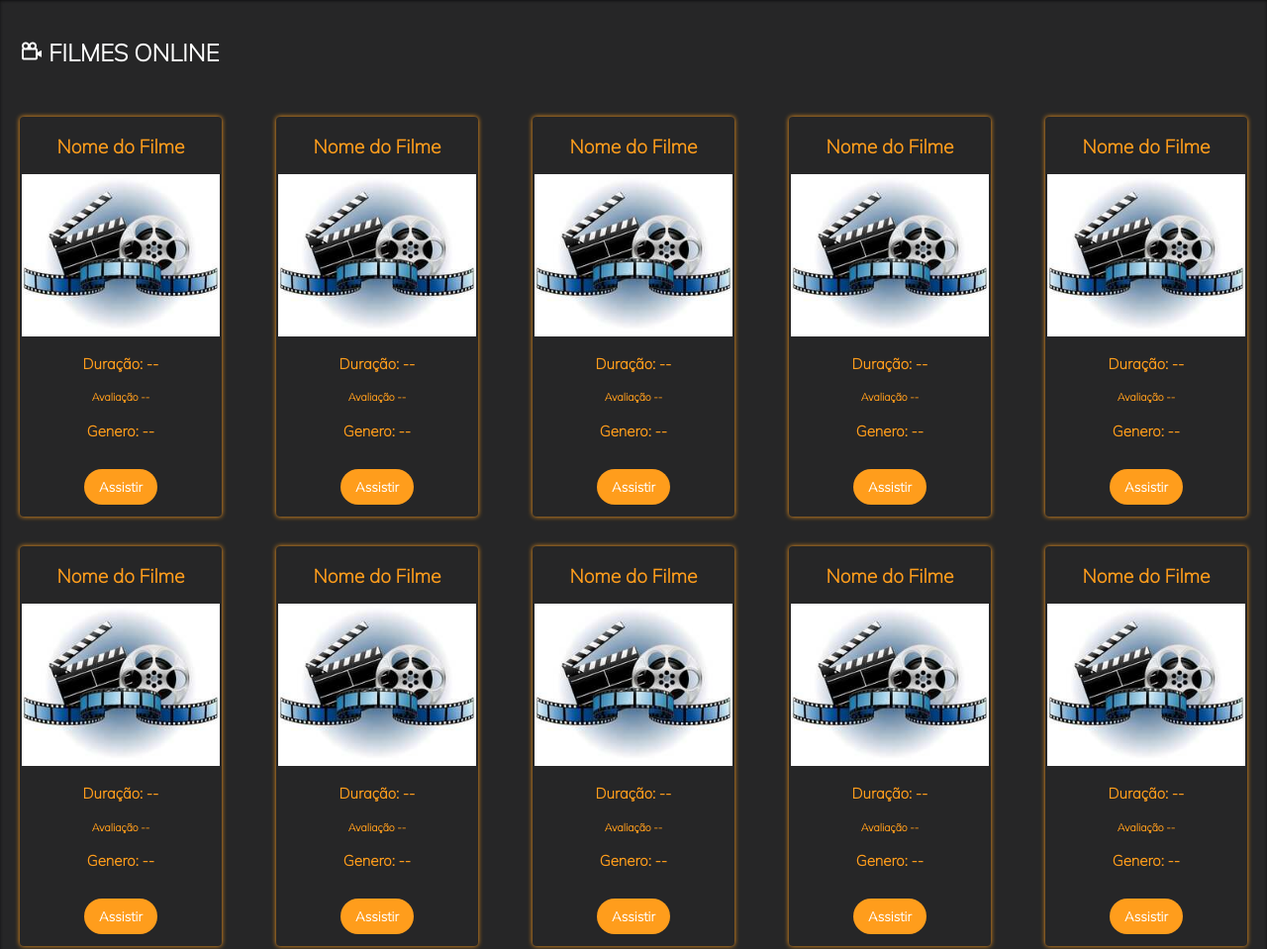
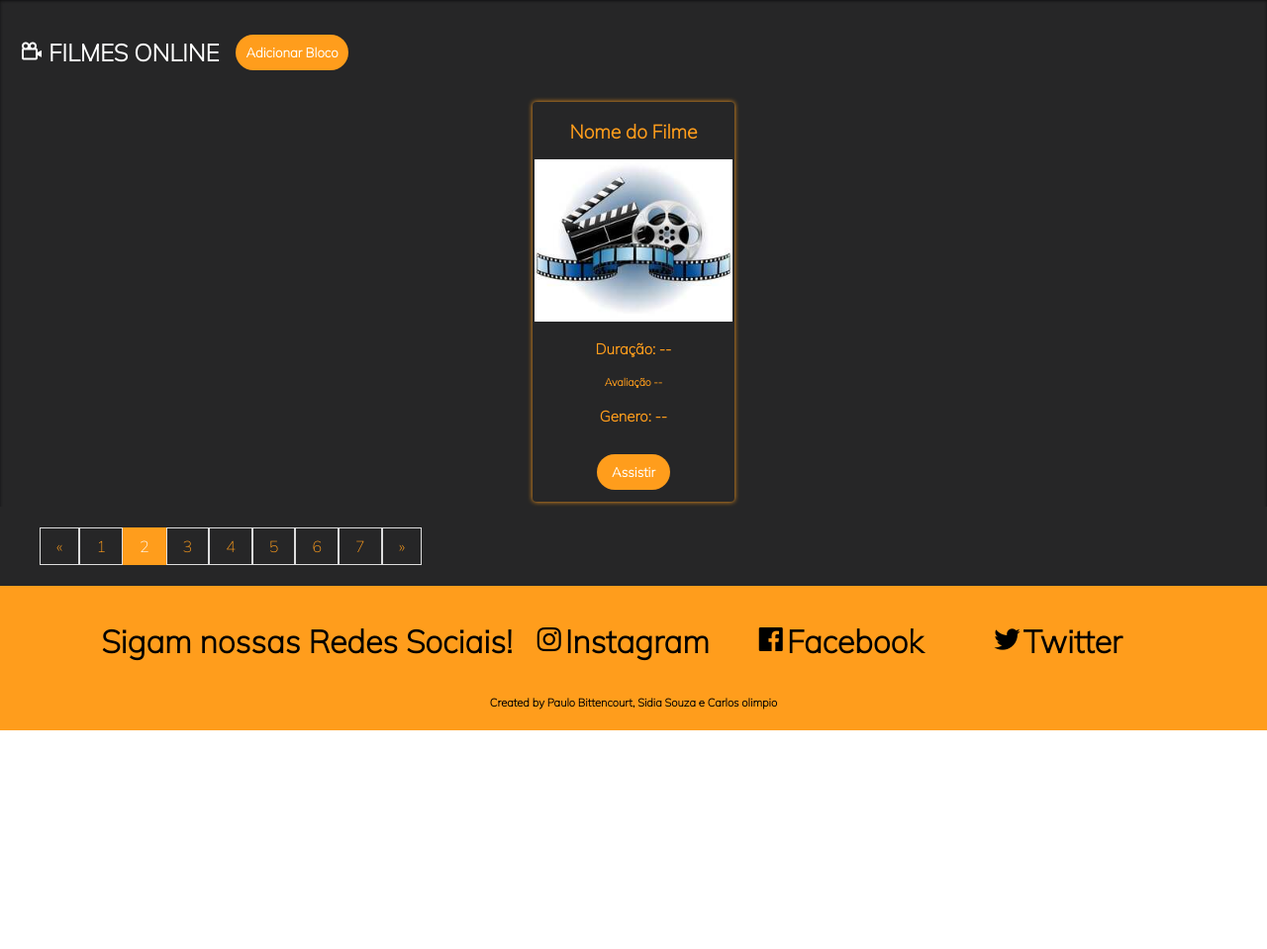
Before and after one commit to Sennafox/EldoradoFlix, a website: page home.html in a window 1280 px wide. Shown: the part 744-1703 px from the top of the page at 99% size. After the commit the page ends 1482 px from the top, so only its background shows below. Drawn offline with nearby package versions, Linux system fonts and the light colour scheme.

Commit message:
Criando os arquivos em javascript para adição de remoção de filmes

```diff
--- a/Src/styles/home.scss
+++ b/Src/styles/home.scss
@@ -78,8 +78,6 @@ ul{
 .movie-grade{
   width: 100%;
   margin: auto;
-
-
 }
 
 .grade {
@@ -93,9 +91,10 @@ ul{
 }
 
 .card {
-  display: inline-grid;
+  display: flex;
   text-align: center;
-  margin: 15px;
+  flex-direction: column;
+  margin: auto;
   border-radius: 4px;
   box-shadow: 0 0 5px #FF9D1C;
   background-color: #262627;
@@ -130,6 +129,25 @@ ul{
 
 .button {
   padding:10px;
+}
+
+.button1 {
+  padding:2px;
+  font-size: .5em;
+  margin: auto;
+  display: inline-block;
+
+  button {
+    background-color: #25F7C6;
+    color: #FF9D1C;
+
+    &:hover {
+      background-color: #FF9D1C;
+      color:  #25F7C6;
+    }
+  }
+
+
 }
 
 button {
@@ -206,6 +224,12 @@ h2{
   font-size: 0.7em;
 }
 
+.pag{
+  display: flex;
+  justify-content:space-around;
+  width: 100%;
+  background-color: #262627;
+}
 
 ul.pagination {
 
--- /dev/null
+++ b/add-bloco.js
@@ -0,0 +1,33 @@
+function addBloco() {
+
+    let gradeDivEl = document.querySelector("#grade");
+
+    let cardDivEl = document.createElement('div');
+    cardDivEl.classList.add('card');
+    let cardDescriptionDivEl = document.createElement('div');
+    cardDescriptionDivEl.classList.add('card-description');
+    cardDescriptionDivEl.innerHTML  +='<h1>Nome do filme</h1>'
+                                    + '<img src="Src/images/filmes_logo.jpg">'
+                                    + '<h3>Duração: --</h3>'
+                                    + '<h3>Duração: --</h3>'
+                                    + '<h5>Avaliação --</h5>'
+                                    + '<h3>Genero: --</h3>';
+
+
+    let buttonDivEl = document.createElement('div');
+    buttonDivEl.classList.add('button1');
+    let buttonEdit = document.createElement('button');
+    buttonEdit.innerText = "Editar";
+    let removeButtonDivEl = document.createElement('div');
+    removeButtonDivEl.classList.add('button1');
+    removeButtonDivEl.addEventListener("click", removeBloco);
+    let removeButton = document.createElement('button');
+    removeButton.innerText = "Remover";
+
+    buttonDivEl.appendChild(buttonEdit);
+    removeButtonDivEl.appendChild(removeButton);
+    cardDivEl.appendChild(removeButtonDivEl);
+    cardDivEl.appendChild(buttonDivEl);
+    cardDivEl.appendChild(cardDescriptionDivEl);
+    gradeDivEl.appendChild(cardDivEl);
+    }
--- a/home.html
+++ b/home.html
@@ -33,13 +33,14 @@
     <!--Cards de filmes-->
     <div class="movie-grade">
 
-        <div class="grade">
+        <div class="grade" id="grade">
 
             <div class="separator">
                 <h1><i class='bx bx-camera-movie'></i>FILMES ONLINE</h1>
+                <button class="button" id="button" onclick="addBloco()">Adicionar Bloco</button>
             </div>
 
-            <div class="card">
+            <div class="card" id="card">
 
                 <div class="card-description">
                     <h1>Nome do Filme</h1>
@@ -52,8 +53,9 @@
                 <div class="button">
                     <button>Assistir</button>
                 </div>
+                </div>
 
-            </div>
+            <!--</div>
             <div class="card">
 
                 <div class="card-description">
@@ -105,14 +107,14 @@
                 <div class="button">
                     <button>Assistir</button>
                 </div>
-            </div>
+            </div>-->
         <!--<div class="grade">-->
 
             <!--<div class="separator">
                 <h1>FILMES ONLINE</h1>
             </div>-->
 
-            <div class="card">
+            <!--<div class="card">
 
                 <div class="card-description">
                     <h1>Nome do Filme</h1>
@@ -176,10 +178,11 @@
                 <div class="button">
                     <button>Assistir</button>
                 </div>
+            </div>-->
+
     </div>
-            <div class="separator">
+    <div class="pag">
         <ul class="pagination">
-
             <li><a href="#">«</a></li>
             <li><a href="#">1</a></li>
             <li><a class="active" href="#">2</a></li>
@@ -190,7 +193,6 @@
             <li><a href="#">7</a></li>
             <li><a href="#">»</a></li>
           </ul>
-            </div>
     </div>
     </section>
     <footer class="footer">
@@ -218,5 +220,7 @@
         </div>
 
     </footer>
+    <script src="add-bloco.js" type="text/javascript"></script>
+    <script src="remove-bloco.js" type="text/javascript"></script>
 </body>
 </html>
--- /dev/null
+++ b/remove-bloco.js
@@ -0,0 +1,4 @@
+function removeBloco(){
+    alert("deletar");
+
+}
```
Also changed, not shown: Src/styles/home.css, 1 other file. Lines whose indentation alone changed are shown as unchanged.
